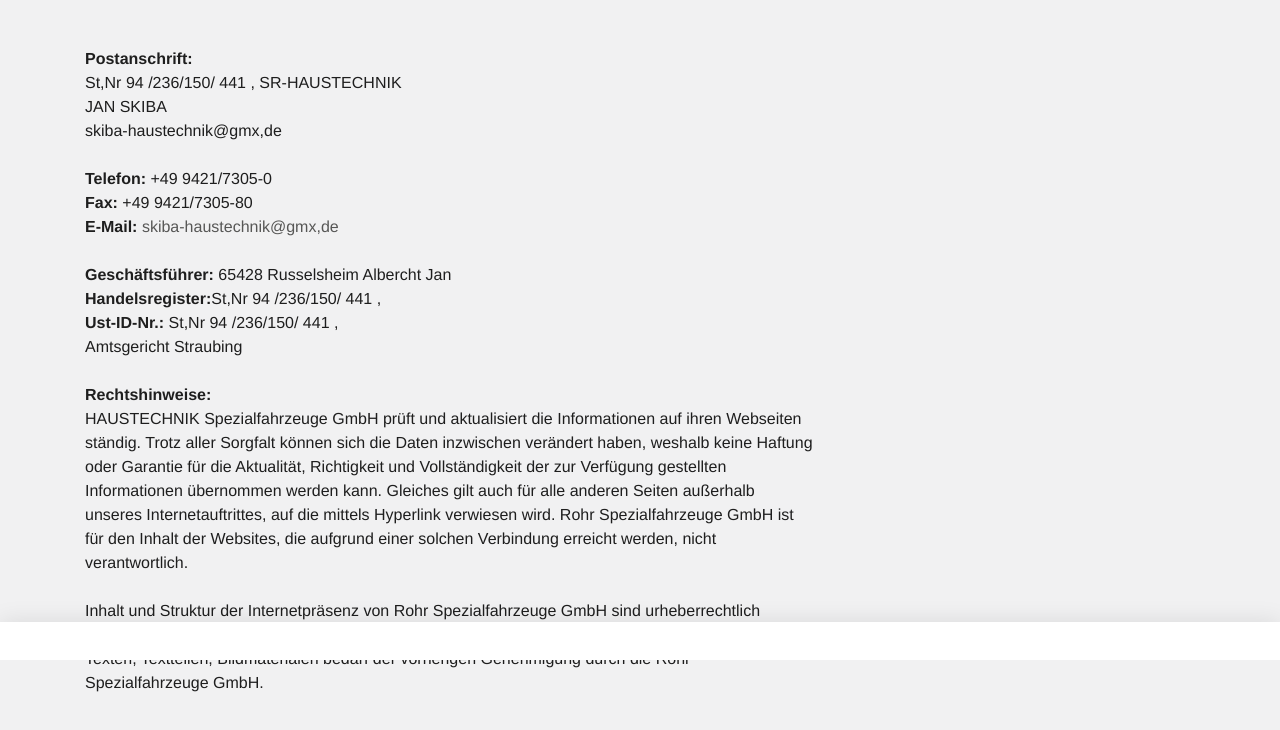
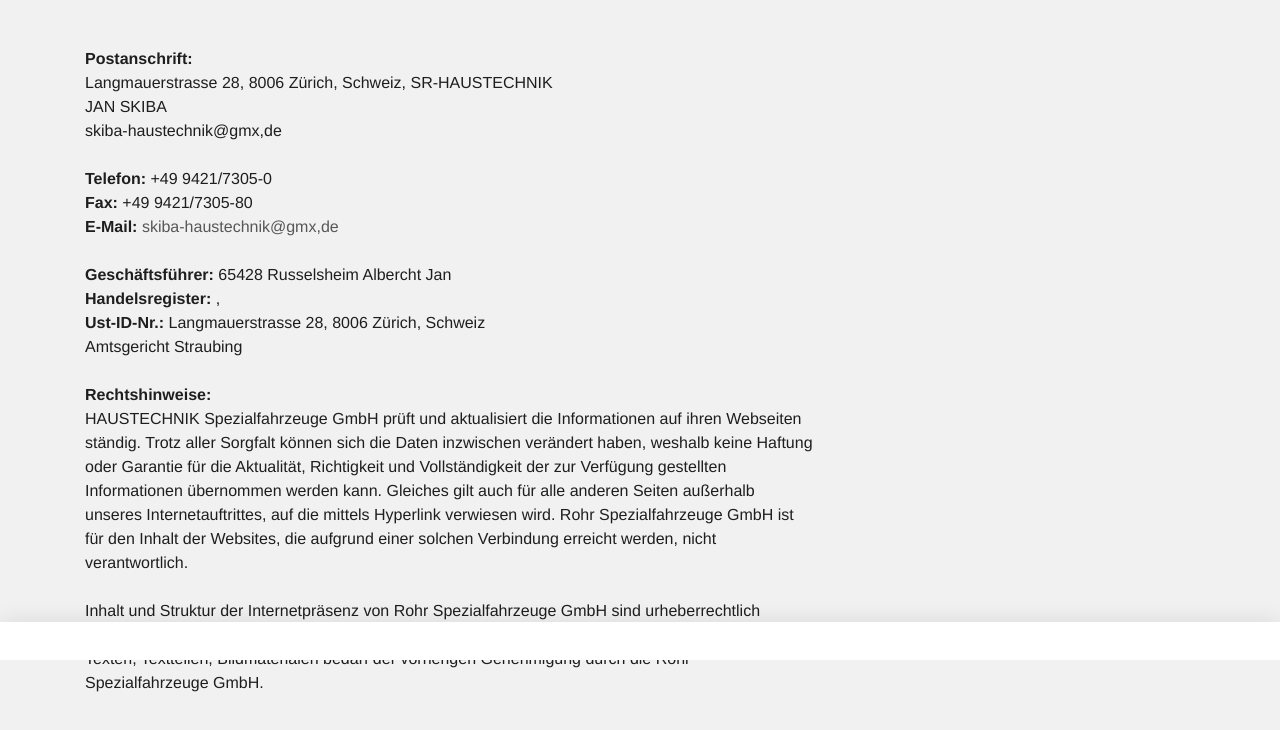
Before and after one commit to Hausmeistertechnick-24/zuerich.ch, a plain HTML site: page impressum.html in a window 1280 px wide. Shown: the part 140-870 px from the top of the page. Drawn offline with Linux system fonts and the light colour scheme; a script that the page names is missing.

Commit message:
Update impressum.html

```diff
--- a/impressum.html
+++ b/impressum.html
@@ -27,11 +27,11 @@
   <a href="index.html">startseite</a>
 
   Impressum</h2></div></div></div></div><div class="container slot-two-columns"><div class="row"><div class="col-xs-12 col-md-8">
-<a id="c8"></a><div class="content-text m-b-1"><div class="row"><div class="col-sm-12"><p class="bodytext"><strong>Postanschrift:</strong><br> St,Nr 94 /236/150/ 441 , SR-HAUSTECHNIK <br> JAN SKIBA<br> skiba-haustechnik@gmx,de</p><p class="bodytext">&nbsp;</p><p class="bodytext"><strong>Telefon:</strong> +49 9421/7305-0<br> <strong>Fax:</strong> +49 9421/7305-80<br> <strong>E-Mail:</strong> <a href="mailto:info@rohr-spezialfahrzeuge.com">skiba-haustechnik@gmx,de</a></p><p class="bodytext">&nbsp;</p><p class="bodytext"><strong>Geschäftsführer:</strong>  65428 Russelsheim Albercht Jan
+<a id="c8"></a><div class="content-text m-b-1"><div class="row"><div class="col-sm-12"><p class="bodytext"><strong>Postanschrift:</strong><br> Langmauerstrasse 28, 8006 Zürich, Schweiz, SR-HAUSTECHNIK <br> JAN SKIBA<br> skiba-haustechnik@gmx,de</p><p class="bodytext">&nbsp;</p><p class="bodytext"><strong>Telefon:</strong> +49 9421/7305-0<br> <strong>Fax:</strong> +49 9421/7305-80<br> <strong>E-Mail:</strong> <a href="mailto:info@rohr-spezialfahrzeuge.com">skiba-haustechnik@gmx,de</a></p><p class="bodytext">&nbsp;</p><p class="bodytext"><strong>Geschäftsführer:</strong>  65428 Russelsheim Albercht Jan
 
 
 
-  <br> <strong>Handelsregister:</strong>St,Nr 94 /236/150/ 441 ,<br> <strong>Ust-ID-Nr.:</strong> St,Nr 94 /236/150/ 441 ,<br>  Amtsgericht Straubing<br> <br> <strong>Rechtshinweise:</strong><br> HAUSTECHNIK Spezialfahrzeuge GmbH prüft und aktualisiert die Informationen auf ihren Webseiten ständig. Trotz aller Sorgfalt können sich die Daten inzwischen verändert haben, weshalb keine Haftung oder Garantie für die Aktualität, Richtigkeit und Vollständigkeit der zur Verfügung gestellten Informationen übernommen werden kann. Gleiches gilt auch für alle anderen Seiten außerhalb unseres Internetauftrittes, auf die mittels Hyperlink verwiesen wird. Rohr Spezialfahrzeuge GmbH ist für den Inhalt der Websites, die aufgrund einer solchen Verbindung erreicht werden, nicht verantwortlich.<br> <br> Inhalt und Struktur der Internetpräsenz von Rohr Spezialfahrzeuge GmbH sind urheberrechtlich geschützt. Die Vervielfältigung von Informationen oder Daten, insbesondere die Verwendung von Texten, Textteilen, Bildmaterialen bedarf der vorherigen Genehmigung durch die Rohr Spezialfahrzeuge GmbH.<br> <br>   </p></div></div></div></div><div class="col-xs-12 col-md-4"></div></div></div></div></div>
+  <br> <strong>Handelsregister:</strong> ,<br> <strong>Ust-ID-Nr.:</strong> Langmauerstrasse 28, 8006 Zürich, Schweiz<br>  Amtsgericht Straubing<br> <br> <strong>Rechtshinweise:</strong><br> HAUSTECHNIK Spezialfahrzeuge GmbH prüft und aktualisiert die Informationen auf ihren Webseiten ständig. Trotz aller Sorgfalt können sich die Daten inzwischen verändert haben, weshalb keine Haftung oder Garantie für die Aktualität, Richtigkeit und Vollständigkeit der zur Verfügung gestellten Informationen übernommen werden kann. Gleiches gilt auch für alle anderen Seiten außerhalb unseres Internetauftrittes, auf die mittels Hyperlink verwiesen wird. Rohr Spezialfahrzeuge GmbH ist für den Inhalt der Websites, die aufgrund einer solchen Verbindung erreicht werden, nicht verantwortlich.<br> <br> Inhalt und Struktur der Internetpräsenz von Rohr Spezialfahrzeuge GmbH sind urheberrechtlich geschützt. Die Vervielfältigung von Informationen oder Daten, insbesondere die Verwendung von Texten, Textteilen, Bildmaterialen bedarf der vorherigen Genehmigung durch die Rohr Spezialfahrzeuge GmbH.<br> <br>   </p></div></div></div></div><div class="col-xs-12 col-md-4"></div></div></div></div></div>
   <script>var t3 = {
   id: 5,
   type: 0,
```
